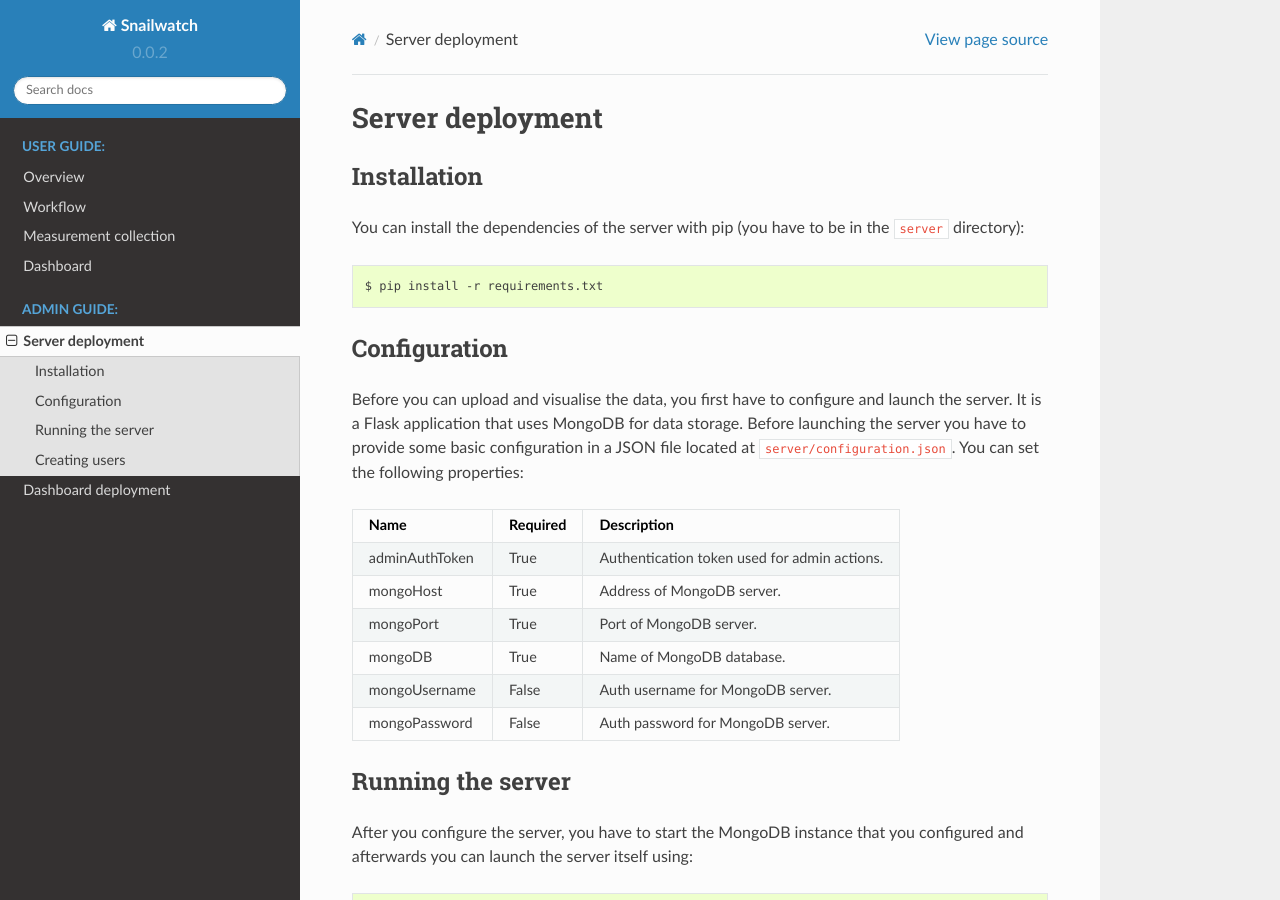
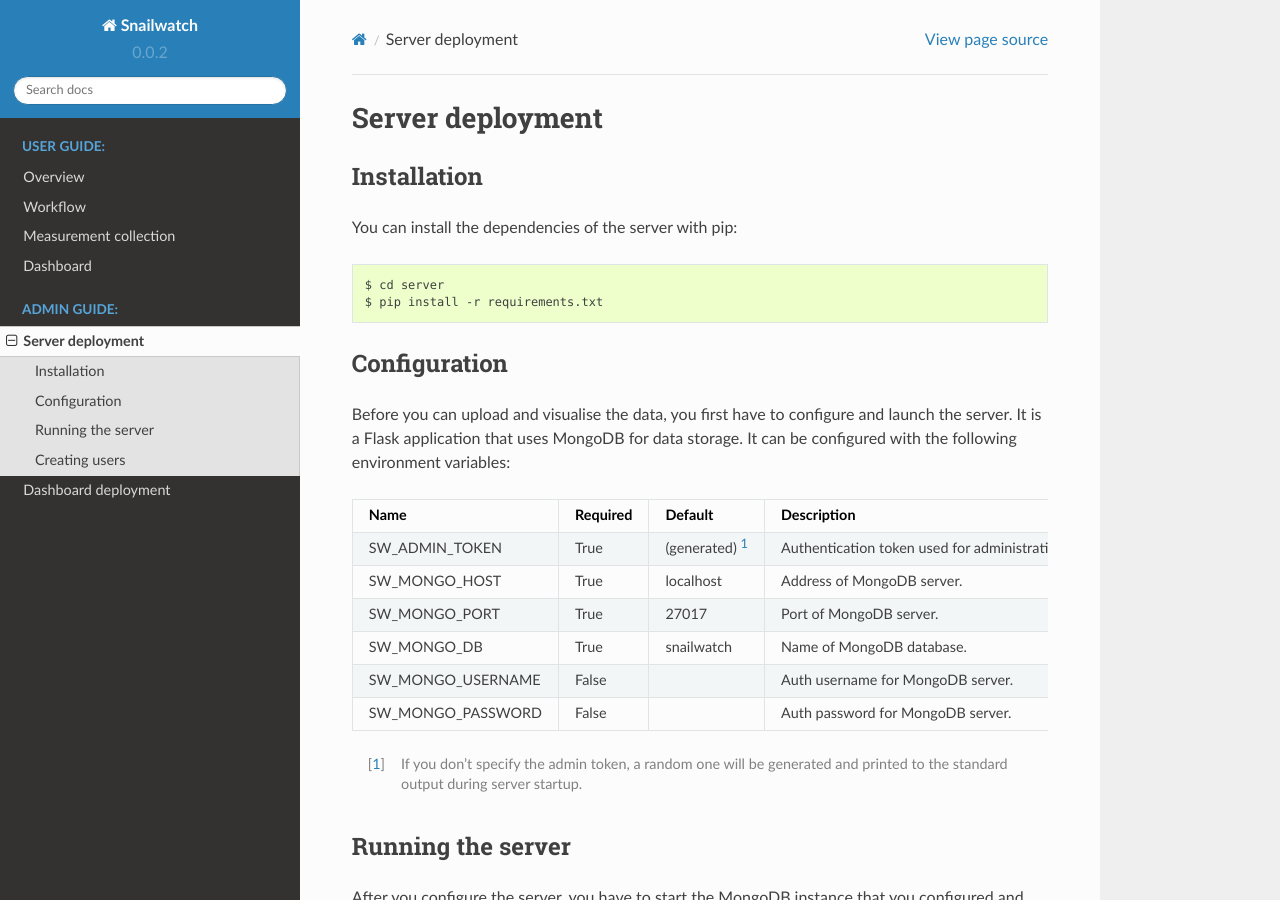
Before and after one commit to It4innovations/snailwatch, a Sphinx documentation site: the page built from server/docs/server-deploy.rst, in a window 1280 px wide and 900 px high. Built offline with Sphinx 7.4.7 and the Read the Docs theme 2.0.0, drawn with Linux system fonts in a browser that asks for light colours.

Commit message:
ENH: change server configuration from JSON to environment variables

```diff
--- a/server/docs/server-deploy.rst
+++ b/server/docs/server-deploy.rst
@@ -2,34 +2,34 @@ Server deployment
 =================
 Installation
 ------------
-You can install the dependencies of the server with pip (you have to be in the
-``server`` directory)::
+You can install the dependencies of the server with pip::
 
+    $ cd server
     $ pip install -r requirements.txt
 
 Configuration
 -------------
 Before you can upload and visualise the data, you first have to configure
 and launch the server. It is a Flask application that uses MongoDB for data
-storage. Before launching the server you have to provide some basic
-configuration in a JSON file located at ``server/configuration.json``.
-You can set the following properties:
+storage. It can be configured with the following environment variables:
 
-+----------------+------------+-----------------------------------------------+
-| Name           | Required   | Description                                   |
-+================+============+===============================================+
-| adminAuthToken | True       | Authentication token used for admin actions.  |
-+----------------+------------+-----------------------------------------------+
-| mongoHost      | True       | Address of MongoDB server.                    |
-+----------------+------------+-----------------------------------------------+
-| mongoPort      | True       | Port of MongoDB server.                       |
-+----------------+------------+-----------------------------------------------+
-| mongoDB        | True       | Name of MongoDB database.                     |
-+----------------+------------+-----------------------------------------------+
-| mongoUsername  | False      | Auth username for MongoDB server.             |
-+----------------+------------+-----------------------------------------------+
-| mongoPassword  | False      | Auth password for MongoDB server.             |
-+----------------+------------+-----------------------------------------------+
++--------------------+------------+------------------+--------------------------------------------------------+
+| Name               | Required   | Default          | Description                                            |
++====================+============+==================+========================================================+
+| SW_ADMIN_TOKEN     | True       |(generated) [#t]_ | Authentication token used for administrative actions.  |
++--------------------+------------+------------------+--------------------------------------------------------+
+| SW_MONGO_HOST      | True       | localhost        | Address of MongoDB server.                             |
++--------------------+------------+------------------+--------------------------------------------------------+
+| SW_MONGO_PORT      | True       | 27017            | Port of MongoDB server.                                |
++--------------------+------------+------------------+--------------------------------------------------------+
+| SW_MONGO_DB        | True       | snailwatch       | Name of MongoDB database.                              |
++--------------------+------------+------------------+--------------------------------------------------------+
+| SW_MONGO_USERNAME  | False      |                  | Auth username for MongoDB server.                      |
++--------------------+------------+------------------+--------------------------------------------------------+
+| SW_MONGO_PASSWORD  | False      |                  | Auth password for MongoDB server.                      |
++--------------------+------------+------------------+--------------------------------------------------------+
+
+.. [#t] If you don't specify the admin token, a random one will be generated and printed to the standard output during server startup.
 
 Running the server
 ------------------
```
Also changed, not shown: 6 other files.
